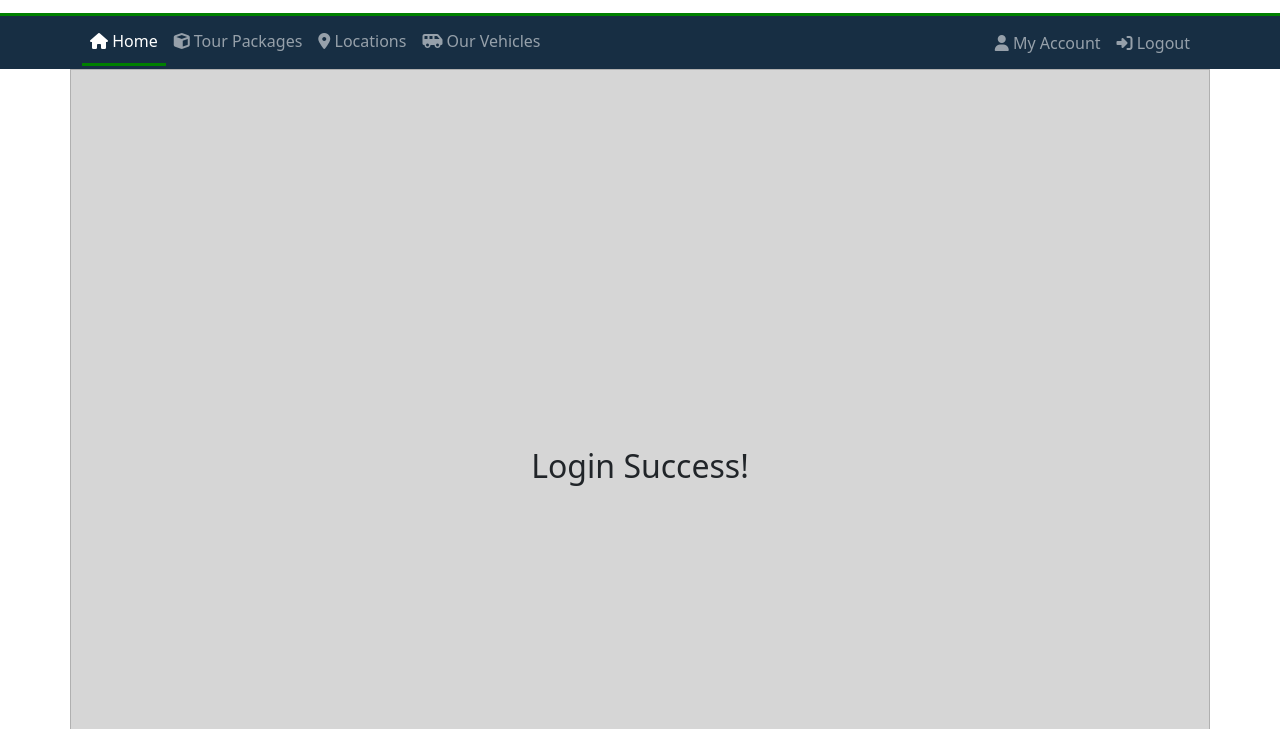
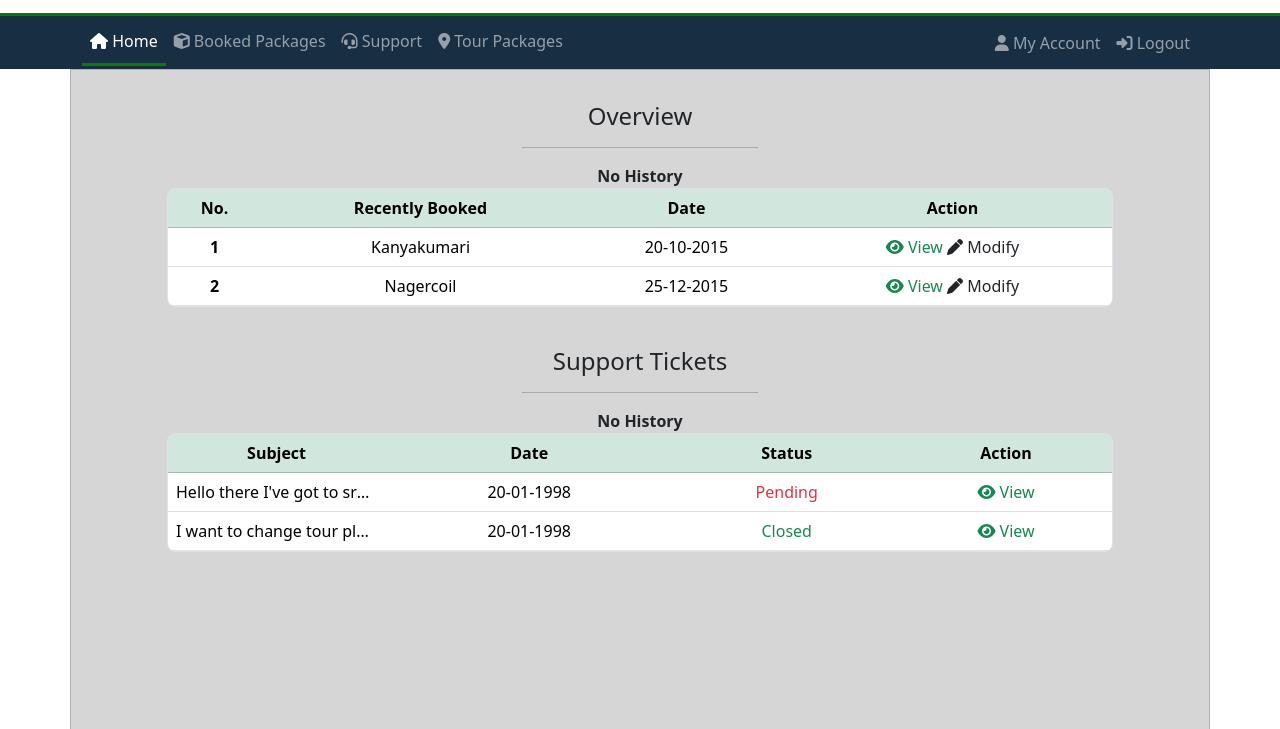
Before and after one commit to athisoft/Travel-Website, a plain HTML site: page dashboard/user/index.html in a window 1280 px wide. Shown: the part 71-800 px from the top of the page. Drawn offline with Linux system fonts and the light colour scheme.

Commit message:
Overview Home

```diff
--- a/dashboard/user/index.html
+++ b/dashboard/user/index.html
@@ -85,21 +85,23 @@
 
             <li class="nav-item">
               <a class="nav-link select" href="#">
-                <i class="fa-solid fa-cube"></i> Tour Packages</a
+                <i class="fa-solid fa-cube"></i> Booked Packages</a
               >
             </li>
 
             <li class="nav-item">
               <a class="nav-link select" href="#">
-                <i class="fa-solid fa-location-dot"></i> Locations</a
+                <i class="fa-solid fa-headset"></i> Support</a
               >
             </li>
 
             <li class="nav-item">
               <a class="nav-link select" href="#">
-                <i class="fa-solid fa-van-shuttle"></i> Our Vehicles</a
+                <i class="fa-solid fa-location-dot"></i> Tour Packages</a
               >
             </li>
+
+
           </ul>
 
           <ul class="navbar-nav navbar-right">
@@ -119,16 +121,139 @@
       </div>
     </nav>
 
-    <section class="container card rounded-0" style="background-color: rgb(214, 214, 214);">
+    <section class="container vh-100 card rounded-0" style="background-color: rgb(214, 214, 214);">
       <div class="row justify-content-center">
-        <div class="col-12 vh-100 align-content-center" style="max-width: 500px;">
 
-            <h2 class="mb-4 mt-3 text-center">Login Success!</h2>
+        <!-- <h2 class="mb-4 mt-3 text-center">Login Success!</h2> -->
+
+      <div class="col-12  py-3 px-sm-5 text-center">
+
+        <div class="col-12 pt-3 px-sm-5 d-flex justify-content-center text-center">
+          <div class="w-25">
+            <h4>Overview</h4>
+            <hr>
+          </div>
+        </div>
+
+        <strong>No History</strong>
+
+      <div class="table-responsive border rounded-3 mx-sm-5">
+        <table class="table text-center mb-0">
+          <thead class="table-success">
+            <tr>
+              <th class="col">No.</th>
+              <th class="col">Recently Booked</th>
+              <th class="col">Date</th>
+              <th class="col">Action</th>
+            </tr>
+          </thead>
+
+          <tbody>
 
 
-        </div>
+            <tr>
+              <th scope="row">1</td>
+              <td>Kanyakumari</td>
+              <td>20-10-2015</td>
+
+              <td>
+                <a class="text-success" href="#">
+                  <span><i class="fa-solid fa-eye"></i> View</span>
+                </a>
+
+                <a class="text-dark" href="#">
+                  <span><i class="fa-solid fa-pen"></i> Modify</span>
+                </a>
+              </td>
+
+            </tr>
+
+            <tr>
+              <th scope="row">2</td>
+              <td>Nagercoil</td>
+              <td>25-12-2015</td>
+
+              <td>
+                <a class="text-success" href="#">
+                  <span><i class="fa-solid fa-eye"></i> View</span>
+                </a>
+
+                <a class="text-dark" href="#">
+                  <span><i class="fa-solid fa-pen"></i> Modify</span>
+                </a>
+              </td>
+
+            </tr>
+
+
+          </tbody>
+        </table>
       </div>
 
+        <div class="col-12 mt-4 pt-3 px-sm-5 d-flex justify-content-center text-center">
+          <div class="w-25">
+            <h4>Support Tickets</h4>
+            <hr>
+          </div>
+        </div>
+
+        <strong>No History</strong>
+
+        <div class="table-responsive border rounded-3 mx-sm-5">
+
+          <table class="table text-center mb-0">
+            <thead class="table-success">
+              <tr>
+                <th>Subject</th>
+                <th>Date</th>
+                <th>Status</th>
+                <th>Action</th>
+              </tr>
+            </thead>
+            <tbody>
+              <tr>
+                <td class="text-truncate" style="max-width: 10px">
+                  Hello there I've got to srherheheghehehehrghherheheheherhrhrhrhrhrhrhrheheheheheheheheheay this
+                </td>
+
+                <td>20-01-1998</td>
+                <td class="text-danger">
+                  Pending
+                </td>
+
+                <td>
+                  <a class="text-success" href="#">
+                    <span><i class="fa-solid fa-eye"></i> View</span>
+                  </a>
+
+                </td>
+
+              </tr>
+
+              <tr>
+                <td class="text-truncate" style="max-width: 10px;">I want to change tour plans</td>
+
+                <td>20-01-1998</td>
+                <td class="text-success">
+                  Closed
+                </td>
+
+                <td>
+                  <a class="text-success" href="#">
+                    <span><i class="fa-solid fa-eye"></i> View</span>
+                  </a>
+                </td>
+
+              </tr>
+
+
+            </tbody>
+          </table>
+        </div>
+
+      </div>
+
+    </div>
 
 
     </section>
```
Also changed, not shown: login.html (+1 -1 lines).
